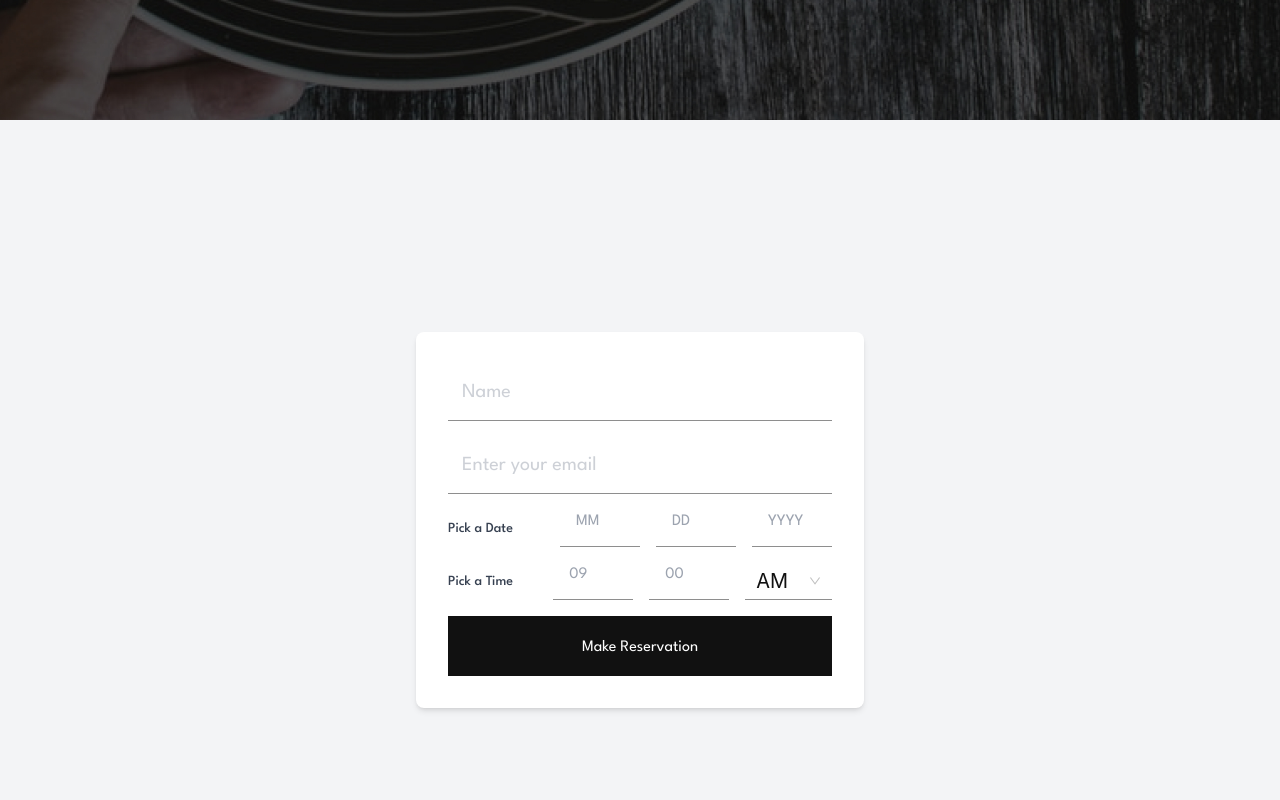
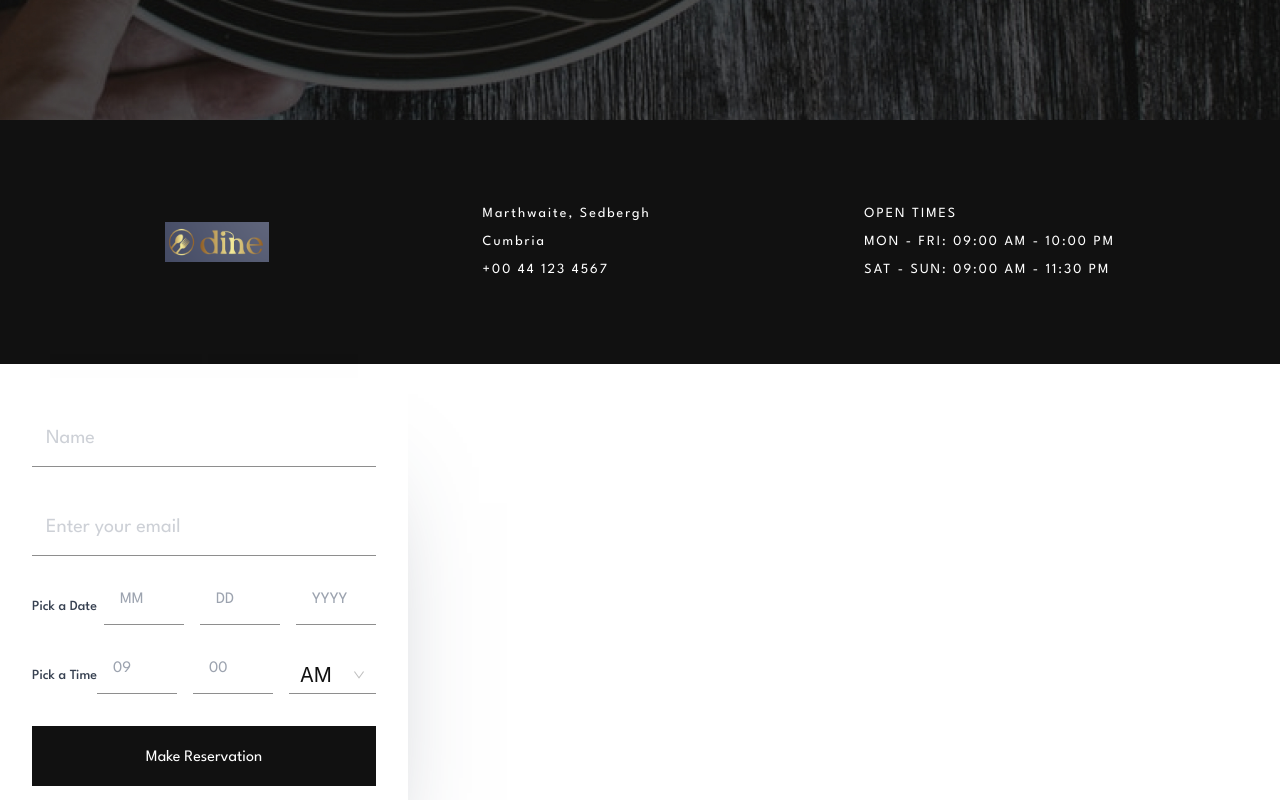
Before and after one commit to anritsetskhla10/dine-restaurant-website, a React (Vite) app: page /booking in a window 1280 px wide. Shown: the part 480-1280 px from the top of the page. Built offline with nearby package versions, Linux system fonts and the light colour scheme; the HTML template or start-up script is replaced by a standard one.

Commit message:
add style for form component

```diff
--- a/src/components/Form.tsx
+++ b/src/components/Form.tsx
@@ -49,9 +49,9 @@ const Form: React.FC = () => {
   };
 
   return (
-    <div className="flex justify-center items-center min-h-screen bg-gray-100">
-      <div className="bg-white p-8 rounded-lg shadow-md w-full max-w-md">
-        <form onSubmit={handleSubmit} className="space-y-4">
+    <div className="flex justify-center items-center  bg-gray-100 absolute top-[258px]">
+      <div className="bg-white p-8 shadow-shadow  w-full max-w-[540px]">
+        <form onSubmit={handleSubmit} className='flex flex-col gap-8'>
           <div className="form-group">
             <input
               type="text"
--- a/src/index.css
+++ b/src/index.css
@@ -47,4 +47,11 @@
 
 .ant-select-single{
   height: auto;
+  padding-right: 0 !important;
 }
+
+:where(.css-dev-only-do-not-override-qnu6hi).ant-select-single:not(.ant-select-customize-input) .ant-select-selector {
+  width: 100%;
+  height: 100%;
+  padding: 0 0 0 16px;
+}
--- a/src/view/Booking.tsx
+++ b/src/view/Booking.tsx
@@ -12,7 +12,7 @@ function Booking() {
           We can’t wait to host you. If you have any special requirements please feel free to call on the phone number below. We’ll be happy to accommodate you.
         </p>
       </div>
-      <div>
+      <div className='relative'>
         <Form />
       </div>
       <Footer />
--- a/tailwind.config.js
+++ b/tailwind.config.js
@@ -22,6 +22,9 @@ export default {
         'footerImg': "url('/assets/footer.jpg')",
         'BookingImg': "url(/assets/bookingFirst.jpg)",
       },
+      boxShadow: {
+        'shadow': '0 75px 100px -50px rgba(56, 66, 85, 0.5)',
+      },
     },
   },
   plugins: [],
```
